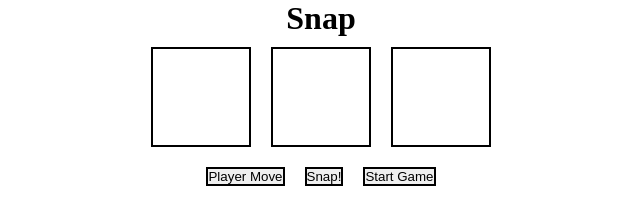
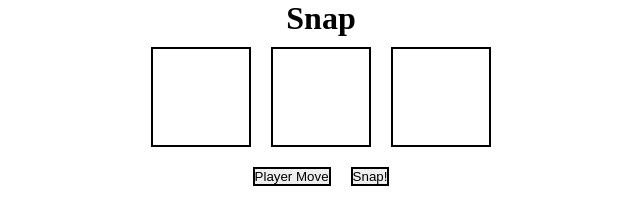
Before and after one commit to Lvalder1/Snap, a plain HTML site: page index.html in a window 1280 px wide. Shown: the whole page, without its empty margins (319-959 px from the left). Drawn offline with Linux system fonts and the light colour scheme.

Commit message:
removed game start btn

```diff
--- a/index.html
+++ b/index.html
@@ -23,7 +23,7 @@
     <div class="moves">
         <button type="button" class="btnMove" id="playerMove">Player Move</button>
         <button type="button" class="btnSnap" id="snap">Snap!</button>
-        <button type="button" class="btnStart" id="startGame">Start Game</button>
+        <!-- <button type="button" class="btnStart" id="startGame">Start Game</button> -->
     </div>
 </body>
 </html>
```
